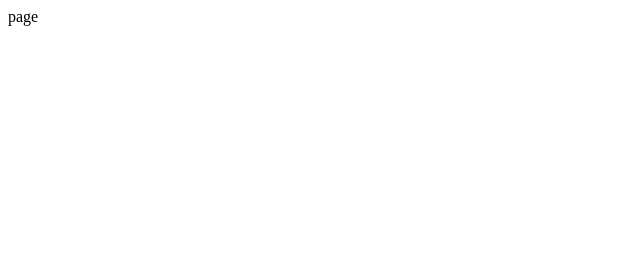
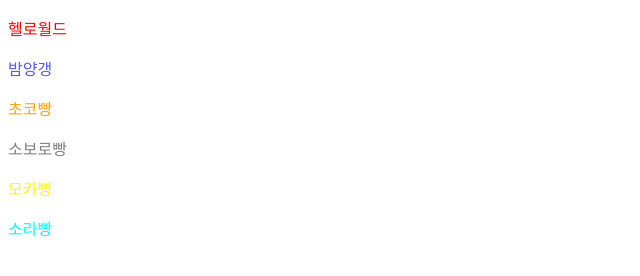
Before and after one commit to cookie3029/JSPage, a plain HTML site: page index.html in a window 1280 px wide. Shown: the whole page, without its empty margins (0-640 px from the left). Drawn offline with Linux system fonts and the light colour scheme.

Commit message:
update index.html, script.js and style.css

```diff
--- a/index.html
+++ b/index.html
@@ -3,9 +3,25 @@
 <head>
   <meta charset="UTF-8">
   <meta name="viewport" content="width=device-width, initial-scale=1.0">
+  <link rel="stylesheet" href="style.css">
   <title>Document</title>
+  <style>
+    p {color: red;}
+    .a {color: #5858ff;}
+    .a:hover {opacity: .5;}
+  </style>
 </head>
 <body>
-  page
+  <p>헬로월드</p>
+  <p class="a">밤양갱</p>
+  <p class="b">초코빵</p>
+  <p class="c">소보로빵</p>
+  <p class="d">모카빵</p>
+  <p style="color: cyan">소라빵</p>
+  <script>
+    console.log('하이')
+    document.getElementsByClassName('c')[0].style.color = 'gray';
+  </script>
+  <script src="script.js"></script>
 </body>
 </html>
--- a/script.js
+++ b/script.js
@@ -0,0 +1 @@
+document.getElementsByClassName('d')[0].style.color = 'yellow';
--- a/style.css
+++ b/style.css
@@ -0,0 +1 @@
+.b {color: orange;}
```
